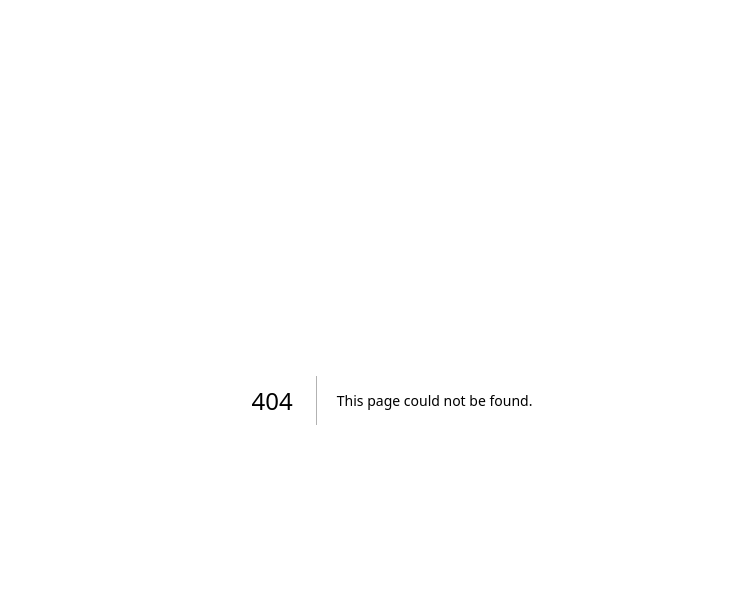
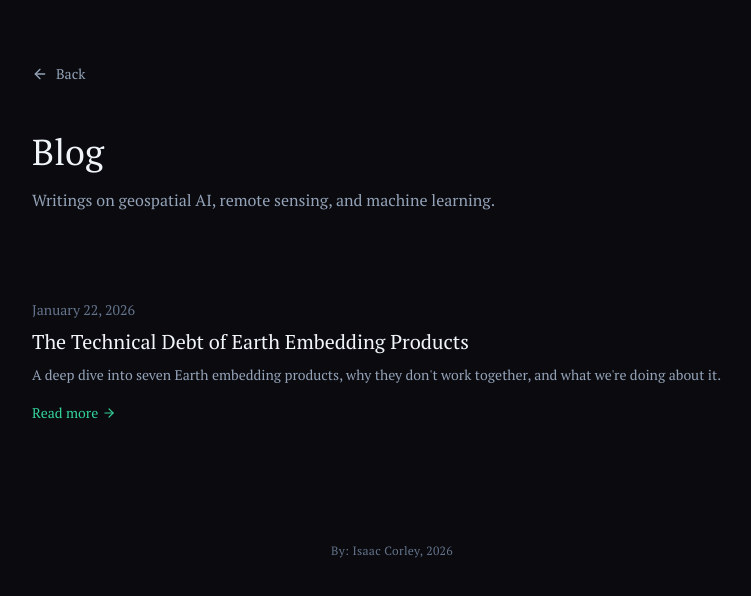
Before and after one commit to isaaccorley/isaaccorley.github.io, a Next.js app: page /blog in a window 1280 px wide. Before the commit this address had no page. Shown: the top 596 px of the page, without its empty margins (248-999 px from the left). Built offline with nearby package versions, Linux system fonts and the light colour scheme.

Commit message:
feat: add blog listing page and emerald halo to main page

```diff
--- /dev/null
+++ b/src/app/blog/page.tsx
@@ -0,0 +1,66 @@
+import type { Metadata } from "next";
+import Link from "next/link";
+import { ArrowLeft, ArrowRight } from "lucide-react";
+import { Footer } from "@/components/footer";
+import { blogPosts } from "@/data/blog";
+
+export const metadata: Metadata = {
+  title: "Blog | Isaac Corley",
+  description: "Writings on geospatial AI, remote sensing, and machine learning.",
+};
+
+function formatDate(dateString: string): string {
+  const date = new Date(dateString);
+  return date.toLocaleDateString("en-US", {
+    year: "numeric",
+    month: "long",
+    day: "numeric",
+  });
+}
+
+export default function BlogPage() {
+  return (
+    <div className="min-h-screen bg-[#0a0a0f] text-slate-100">
+      <main className="max-w-3xl mx-auto px-6 py-16">
+        <Link
+          href="/"
+          className="inline-flex items-center gap-2 text-sm text-slate-400 hover:text-emerald-400 transition-colors mb-12"
+        >
+          <ArrowLeft size={16} />
+          Back
+        </Link>
+
+        <header className="mb-16">
+          <h1 className="text-4xl font-serif font-medium mb-4">Blog</h1>
+          <p className="text-slate-400">
+            Writings on geospatial AI, remote sensing, and machine learning.
+          </p>
+        </header>
+
+        <section className="space-y-8">
+          {blogPosts.map((post) => (
+            <article key={post.slug} className="group">
+              <Link href={`/${post.slug}`} className="block">
+                <div className="flex flex-col gap-2 p-6 -mx-6 rounded-xl hover:bg-slate-800/30 transition-colors">
+                  <time className="text-sm text-slate-500">{formatDate(post.date)}</time>
+                  <h2 className="text-xl font-serif font-medium text-slate-100 group-hover:text-emerald-400 transition-colors">
+                    {post.title}
+                  </h2>
+                  <p className="text-slate-400 text-sm leading-relaxed">{post.description}</p>
+                  <span className="inline-flex items-center gap-1 text-sm text-emerald-400 mt-2">
+                    Read more
+                    <ArrowRight
+                      size={14}
+                      className="group-hover:translate-x-1 transition-transform"
+                    />
+                  </span>
+                </div>
+              </Link>
+            </article>
+          ))}
+        </section>
+      </main>
+      <Footer />
+    </div>
+  );
+}
--- a/src/app/page.tsx
+++ b/src/app/page.tsx
@@ -117,7 +117,11 @@ export default function Home() {
   }
 
   return (
-    <div className="min-h-screen bg-[var(--background)] transition-colors duration-300">
+    <div className="relative min-h-screen bg-[var(--background)] transition-colors duration-300">
+      <div
+        className="pointer-events-none absolute inset-x-0 top-0 h-[400px] bg-[radial-gradient(ellipse_at_top,_rgba(16,185,129,0.15),_transparent_70%)]"
+        aria-hidden="true"
+      />
       <div className="fixed top-4 right-4 sm:right-6 md:right-8 z-50">
         <ThemeToggle />
       </div>
--- a/src/components/profile-section.tsx
+++ b/src/components/profile-section.tsx
@@ -1,4 +1,5 @@
 import Image from "next/image";
+import Link from "next/link";
 import { Github, Linkedin, Mail, Twitter, ArrowUpRight, GraduationCap } from "lucide-react";
 import { AboutMe } from "@/data/aboutme";
 
@@ -29,7 +30,21 @@ export function ProfileSection({ aboutMe }: ProfileSectionProps) {
       )}
       <div className="w-full md:w-full">
         <div className="flex gap-6 mb-6">
-          {aboutMe.blogUrl && (
+          {aboutMe.blogUrl &&
+            (aboutMe.blogUrl.startsWith("/") ? (
+              <Link
+                href={aboutMe.blogUrl}
+                className="group inline-flex items-center gap-2 text-xs accent-link focus:outline-none focus:ring-2 focus:ring-[var(--accent)] focus:ring-offset-2 rounded"
+                aria-label="Visit blog"
+              >
+                <ArrowUpRight
+                  size={12}
+                  className="group-hover:translate-x-0.5 group-hover:-translate-y-0.5 transition-transform duration-300"
+                  aria-hidden="true"
+                />
+                <span className="tracking-wider uppercase">Blog</span>
+              </Link>
+            ) : (
               <a
                 href={aboutMe.blogUrl}
                 className="group inline-flex items-center gap-2 text-xs accent-link focus:outline-none focus:ring-2 focus:ring-[var(--accent)] focus:ring-offset-2 rounded"
@@ -44,7 +59,7 @@ export function ProfileSection({ aboutMe }: ProfileSectionProps) {
                 />
                 <span className="tracking-wider uppercase">Blog</span>
               </a>
-          )}
+            ))}
           {aboutMe.cvUrl && (
             <a
               href={aboutMe.cvUrl}
--- a/src/data/aboutme.ts
+++ b/src/data/aboutme.ts
@@ -30,7 +30,7 @@ export const aboutMe: AboutMe = {
   githubUsername: "isaaccorley",
   linkedinUsername: "isaaccorley",
   twitterUsername: "isaaccorley_",
-  //blogUrl: "https://isaacc.dev",
+  blogUrl: "/blog",
   //cvUrl: "https://github.com/isaaccorley/isaaccorley.github.io/blob/main/public/Isaac_Corley_Resume.pdf",
   //institutionUrl: "https://www.stanford.edu",
   // altName: "",
--- /dev/null
+++ b/src/data/blog.ts
@@ -0,0 +1,16 @@
+export interface BlogPost {
+  title: string;
+  slug: string;
+  date: string;
+  description: string;
+}
+
+export const blogPosts: BlogPost[] = [
+  {
+    title: "The Technical Debt of Earth Embedding Products",
+    slug: "earth-embedding-products",
+    date: "2026-01-22",
+    description:
+      "A deep dive into seven Earth embedding products, why they don't work together, and what we're doing about it.",
+  },
+];
```
Lines whose indentation alone changed are shown as unchanged.
